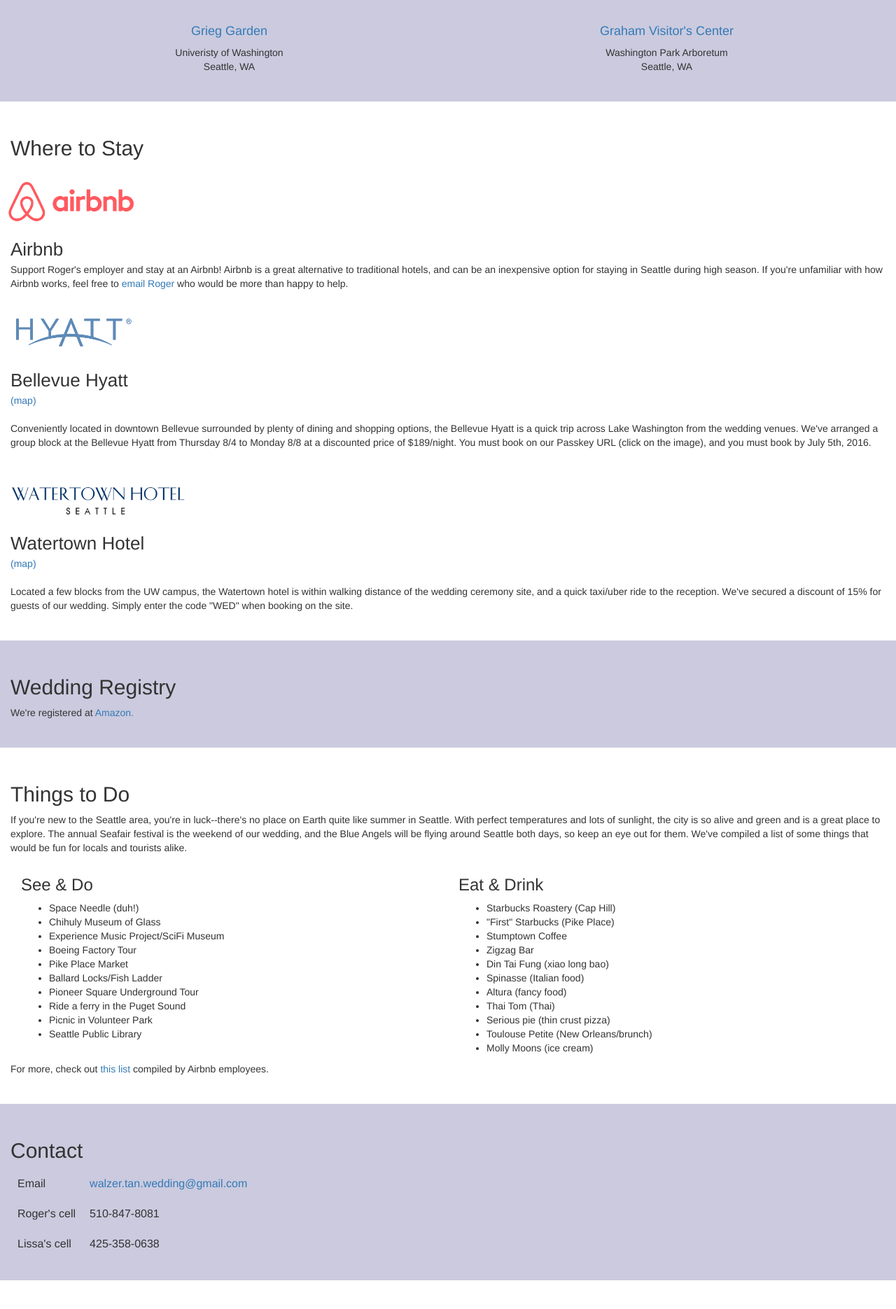
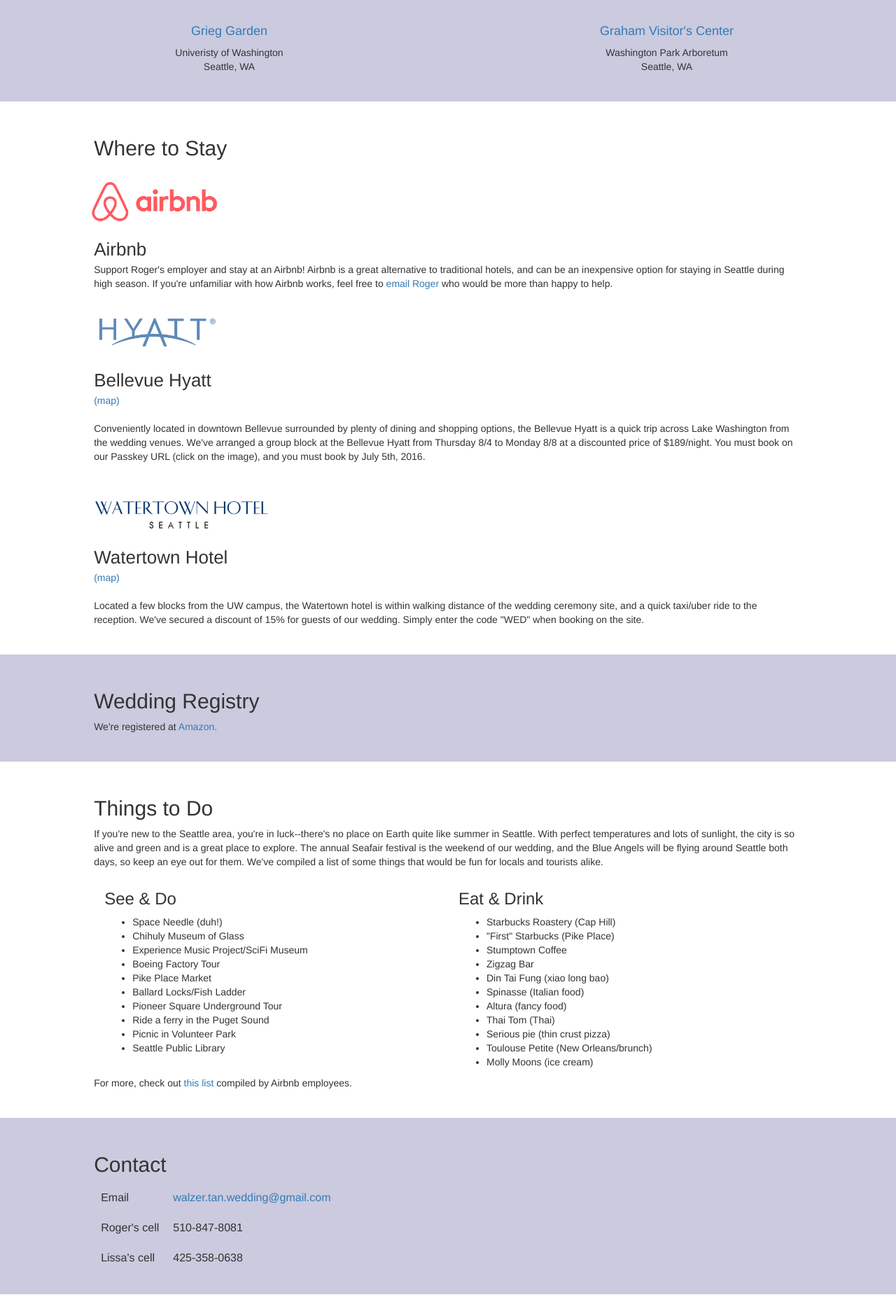
Before and after one commit to walzerm/personal-wedding-site, a Node server app: template views/index.ejs in a window 1280 px wide. Shown: the part 1316-3186 px from the top of the page at 70% size. Run offline with Node 20, Linux system fonts and the light colour scheme; the template is opened without the code that fills it, so the values that code supplies are empty; some libraries are stand-ins or nearby versions.

Commit message:
changed the style for sections and fixed the layout of the rsvp form

```diff
--- a/views/partials/contact.ejs
+++ b/views/partials/contact.ejs
@@ -1,5 +1,6 @@
 <div class="container-fluid content-section contact">
-
+    <div class="col-lg-1"></div>
+    <div class="col-lg-10">
         <h2>Contact</h2>
 
         <table>
@@ -19,3 +20,6 @@
           </tr>
         </table>
     </div>
+    <div class="col-lg-1"></div>
+
+</div>
--- a/views/partials/lodging.ejs
+++ b/views/partials/lodging.ejs
@@ -1,5 +1,6 @@
 <div class="container-fluid content-section lodging">
-
+    <div class="col-lg-1"></div>
+    <div class="col-lg-10">
         <h2>Where to Stay</h2>
 
         <!-- AIRBNB -->
@@ -40,5 +41,6 @@
           and a quick taxi/uber ride to the reception. We've secured a discount of 15% for guests of our wedding.
           Simply enter the code "WED" when booking on the site.
         </p>
-
     </div>
+    <div class="col-lg-1"></div>
+</div>
--- a/views/partials/registry.ejs
+++ b/views/partials/registry.ejs
@@ -1,6 +1,8 @@
 <div class="container-fluid content-section registry">
+    <div class="col-lg-11 col-lg-offset-1">
+        <h2>Wedding Registry</h2>
 
-  <h2>Wedding Registry</h2>
+        <p>We're registered at <a href="https://www.amazon.com/wedding/registry/34AGV6KV8PD6Z" target="_blank">Amazon<a/>.</p>
+    </div>
 
-  <p>We're registered at <a href="https://www.amazon.com/wedding/registry/34AGV6KV8PD6Z" target="_blank">Amazon<a/>.</p>
 </div>
--- a/views/partials/rsvp.ejs
+++ b/views/partials/rsvp.ejs
@@ -1,4 +1,5 @@
 <div class="container-fluid content-section rsvp">
+    <div class="col-lg-11 col-lg-offset-1">
         <h2>RSVP</h2>
 
         <% if (!rsvp) { %>
@@ -7,7 +8,7 @@
                     <input type="hidden" name="group_name" value="<%= user.group_name %>">
                     <p>Please indicate if you are accepting or declining.</p>
                     <div class="form-group">
-                    <div class="col-lg-10 col-lg-offset-1">
+                        <div class="col-lg-11 col-lg-offset-1">
                         <% if (user.sunday_brunch || user.rehearsal_dinner) { %>
                             <b>Ceremony/Reception</b>
                         <% } %>
@@ -56,7 +57,9 @@
                             </div>
                         <% } %>
                     </div>
+
                     <p>If accepting, please enter the names of all attendees.</p>
+
                     <% for (var i = 0; i < user.attendees; i++) { %>
                         <div class="form-group">
                             <div class="col-lg-8 col-lg-offset-1">
@@ -83,5 +86,7 @@
             </p>
         <% } %>
 
+    </div>
+
 
 </div>
--- a/views/partials/things_to_do.ejs
+++ b/views/partials/things_to_do.ejs
@@ -1,5 +1,6 @@
 <div class="container-fluid content-section things-to-do">
-
+    <div class="col-lg-1"></div>
+    <div class="col-lg-10">
         <h2>Things to Do</h2>
 
         <p>
@@ -47,5 +48,6 @@
 
         <p>For more, check out <a href="https://hackpad.com/Airbnb-Seattle-Travel-Guide-pZS3rC3D1MI" target="_blank">
             this list</a> compiled by Airbnb employees.</p>
-
     </div>
+    <div class="col-lg-1"></div>
+</div>
```
Also changed, not shown: views/index.ejs (line endings or trailing spaces). Lines whose indentation alone changed are shown as unchanged.
